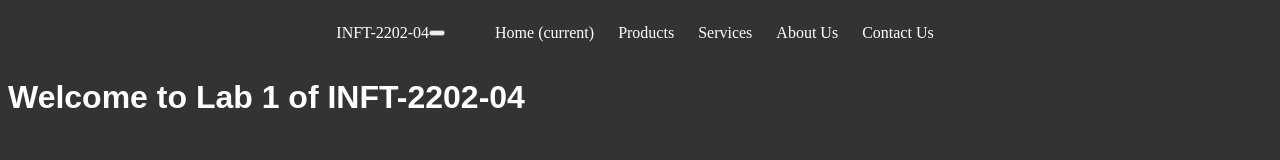
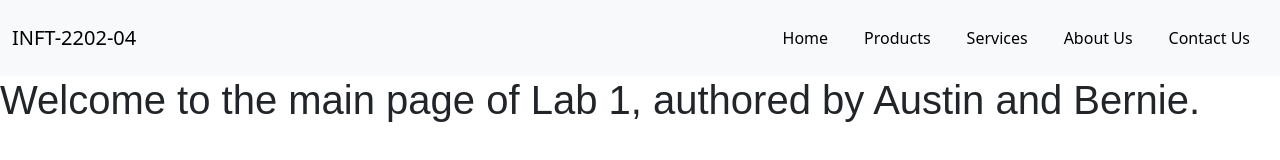
Before and after one commit to HawksP07/CSSLab1, a website: page index.html in a window 1280 px wide. Drawn offline with nearby package versions, Linux system fonts and the light colour scheme.

Commit message:
Node Module Installed, navbar fix.
After installing required packages, I adjusted the navbar and stylesheet to suit the lab requirements.

```diff
--- a/index.html
+++ b/index.html
@@ -6,40 +6,47 @@
     <meta description="Lab 1 submission page." author="Austin and Bernie">
     <meta http-equiv="X-UA-Compatible" content="ie=edge">
     <title>INFT-2202-04 CSS Lab 1 - Austin, Bernie</title>
+
+    <!-- Stylesheet link -->
     <link rel="stylesheet" href="style/style.css">
+    <!-- Bootstrap CSS link -->
+    <link rel="stylesheet" href="node_modules/bootstrap/dist/css/bootstrap.min.css">
 
-    <!-- Navbar boostrap taken from getbootstrap.com and edited by Bernie -->
+    <!-- Bootstrap nav bar  -->
     <nav class="navbar navbar-expand-lg navbar-light bg-light">
+      <div class="container-fluid">
         <a class="navbar-brand" href="#">INFT-2202-04</a>
         <button class="navbar-toggler" type="button" data-toggle="collapse" data-target="#navbarNav" aria-controls="navbarNav" aria-expanded="false" aria-label="Toggle navigation">
           <span class="navbar-toggler-icon"></span>
         </button>
         <div class="collapse navbar-collapse" id="navbarNav">
-          <ul class="navbar-nav">
+          <ul class="navbar-nav ms-auto">
             <li class="nav-item active">
-              <a class="nav-link" href="#">Home <span class="sr-only">(current)</span></a>
+              <a class="nav-link" href="home.html">Home</a>
             </li>
             <li class="nav-item">
-              <a class="nav-link" href="#">Products</a>
+              <a class="nav-link" href="projects.html">Products</a>
             </li>
             <li class="nav-item">
-              <a class="nav-link" href="#">Services</a>
+              <a class="nav-link" href="services.html">Services</a>
             </li>
             <li class="nav-item">
-              <a class="nav-link" href="#">About Us</a>
+              <a class="nav-link" href="aboutus.html">About Us</a>
             </li>
             <li class="nav-item">
-               <a class="nav-link" href="#">Contact Us</a>
+              <a class="nav-link" href="contactus.html">Contact Us</a>
             </li>
           </ul>
         </div>
-      </nav>
+      </div>
+    </nav>
 
   </head>
   <body>
     <main>
-        <h1>Welcome to Lab 1 of INFT-2202-04</h1>
+        <h1>Welcome to the main page of Lab 1, authored by Austin and Bernie.</h1>
     </main>
 	<script src="scripts/scripts.js"></script>
+  <script src="node_modules/bootstrap/dist/js/bootstrap.bundle.min.js"></script>
   </body>
 </html>
--- /dev/null
+++ b/package.json
@@ -0,0 +1,5 @@
+{
+  "dependencies": {
+    "bootstrap": "^5.3.2"
+  }
+}
--- a/style/style.css
+++ b/style/style.css
@@ -6,30 +6,32 @@ body {
     color: #ffffff;
   }
 
-  /* Make the navbar horizontal and align it to the center */
+  /* /* Make the navbar horizontal and align it to the center */
   .navbar {
-    display: flex;
+    /* display: flex; */
     justify-content: center;
     align-items: center;
     list-style: none;
     margin: 0;
     padding: 0;
+    color: #000000;
   }
 
   /* Add some style to the navbar links */
-  .navbar li {
+   .navbar li {
     margin: 10px;
-    display: inline;
-  }
+     display: inline;
+   }
 
   .navbar a {
     text-decoration: none;
-    color: #ffffff;
+    color: #000000;
+    /* display:inline; */
   }
 
   /* Add some hover effect to the navbar links */
   .navbar a:hover {
-    color: #cccccc;
+    color: #00ff0d;
   }
 
   /* Add some style to the headings */
```
Also changed, not shown: 1 other file.
